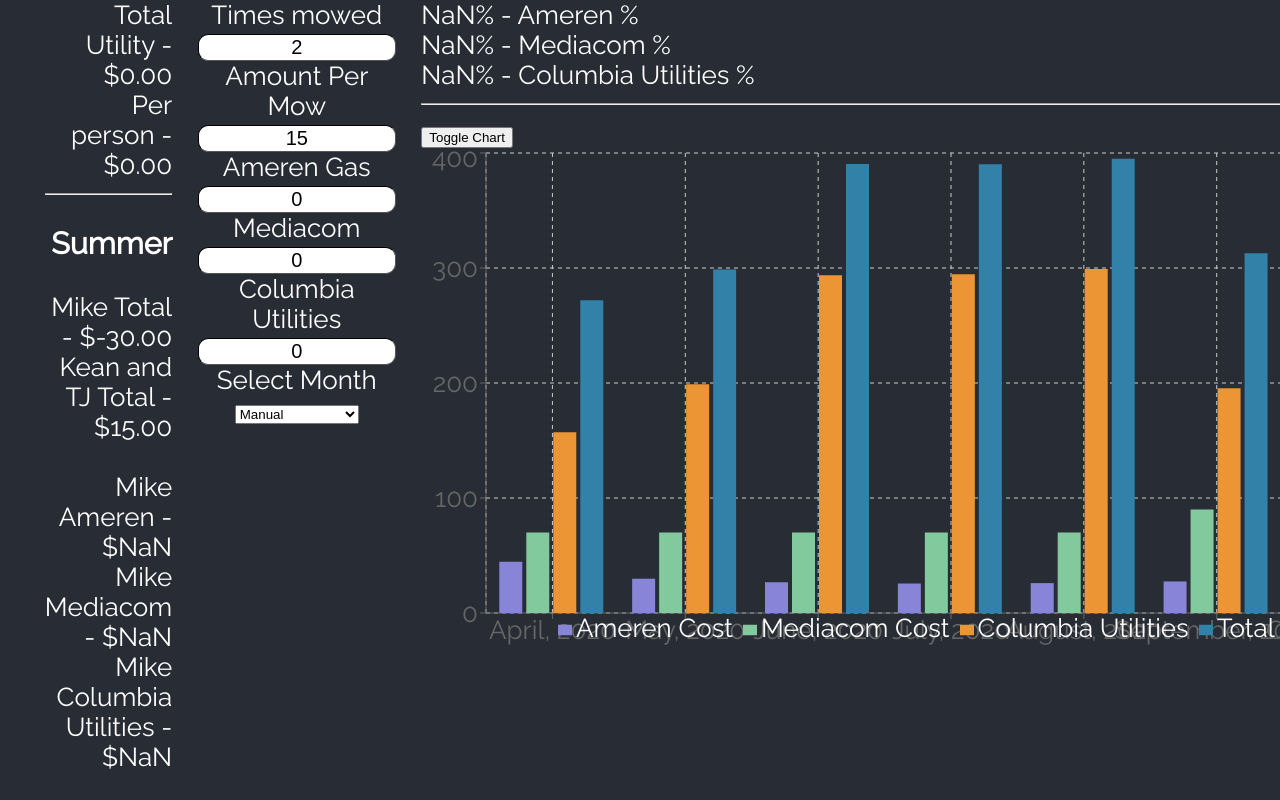
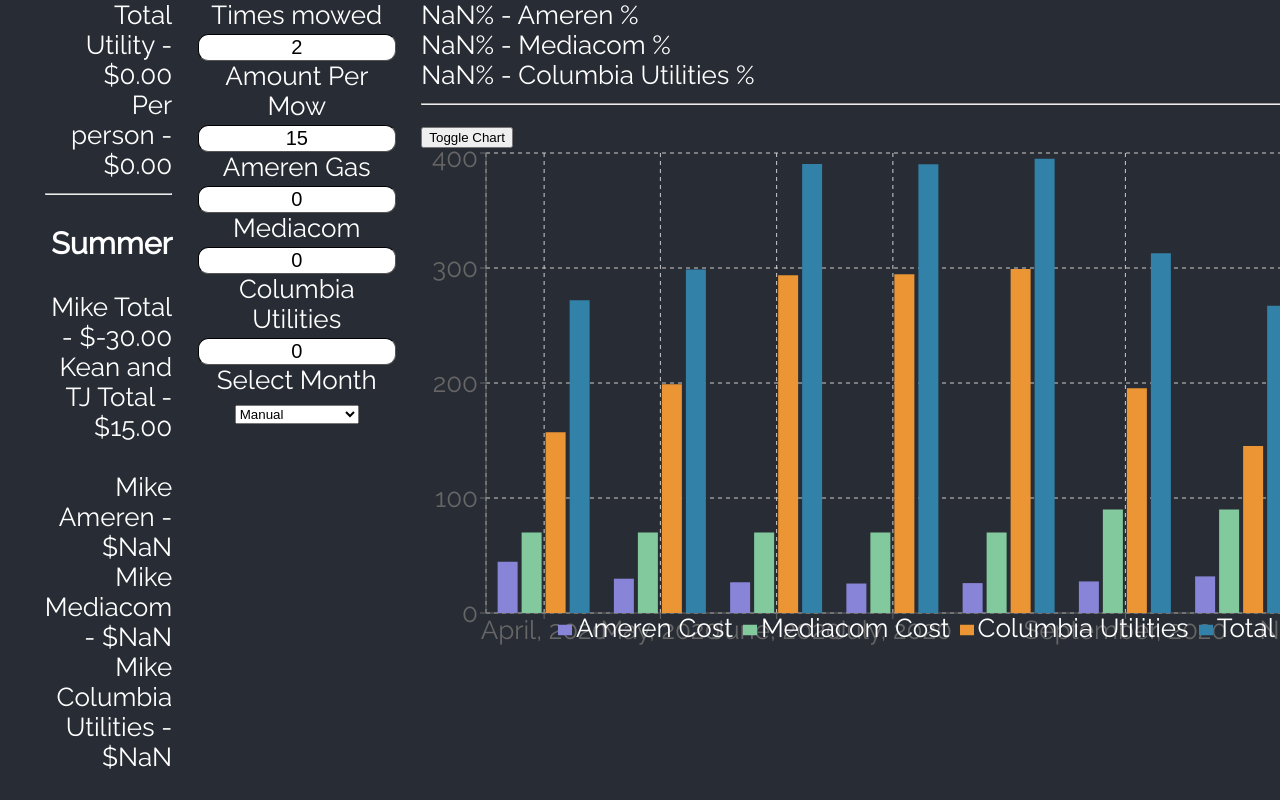
Before and after one commit to QuestionableAntics/roommate-utils, a React (Create React App) app: page / in a window 1280 px wide. Shown: the top 800 px of the page. Built offline with nearby package versions, Linux system fonts and the light colour scheme.

Commit message:
add november

```diff
--- a/src/App.tsx
+++ b/src/App.tsx
@@ -269,7 +269,15 @@
     date: "October, 2020",
     amerenCost: 31.84,
     mediacomCost: 89.99,
-    columbiaUtilities: undefined,
+    columbiaUtilities: 145.27,
     timesMowed: 1
+  },
+  {
+    id: 8,
+    date: "November, 2020",
+    amerenCost: 52.26,
+    mediacomCost: 89.99,
+    columbiaUtilities: 178.58,
+    timesMowed: 0
   }
 ]
```
Also changed, not shown: 1 other file (tests, documents, lock files or other folders).
